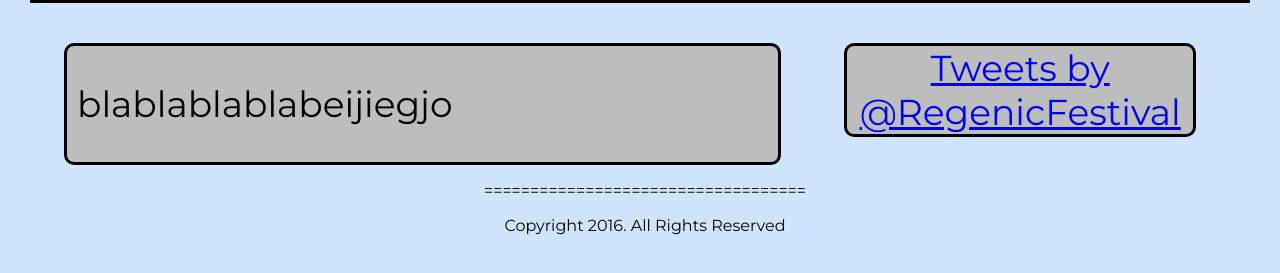
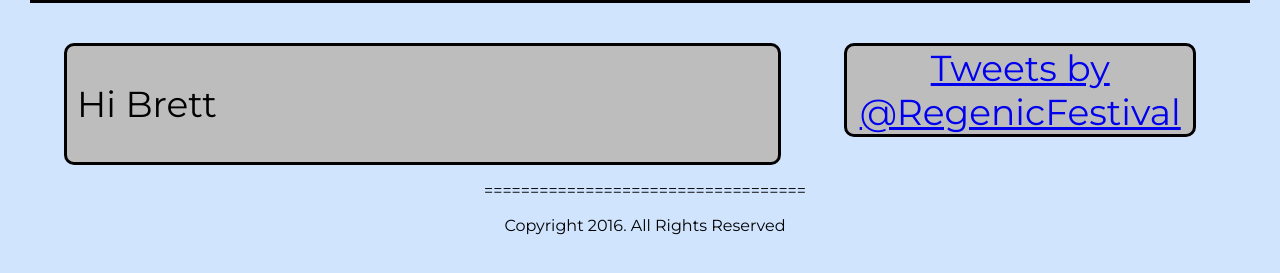
Before and after one commit to Pongii/Regenic, a plain HTML site: page index.html in a window 1280 px wide. Shown: the part 83-356 px from the top of the page. Drawn offline with Linux system fonts and the light colour scheme.

Commit message:
Update index.html

```diff
--- a/index.html
+++ b/index.html
@@ -22,7 +22,7 @@
 		    </div>
 	        <div id="main">
 	        	<div id="left">
-		        	<p>blablablablabeijiegjo</p>
+		        	<p>Hi Brett</p>
 
 
 
@@ -30,7 +30,7 @@
 		        </div>
 		        <div id="right">
 					<a class="twitter-timeline" href="https://twitter.com/RegenicFestival" data-widget-id="616317040446603268">Tweets by @RegenicFestival</a>
-					<script>!function(d,s,id){var js,fjs=d.getElementsByTagName(s)[0],p=/^http:/.test(d.location)?'http':'https';if(!d.getElementById(id)){js=d.createElement(s);js.id=id;js.src=p+"://platform.twitter.com/widgets.js";fjs.parentNode.insertBefore(js,fjs);}}(document,"script","twitter-wjs");</script>
+					<script>!function(d,s,id){var js,fjs=d.getElementsByTagName(s)[0],p=/^http:/.test(d.location)?'http':'https';if(!d.getElementById(id)){js=d.createElement(s);js.id=id;js.src=p+"://platform.twitter.com/widgets.js";fjs.parentNode.insertBefore(js,fjs);	}}(document,"script","twitter-wjs");</script>
 	        </div>
 	        <div id="footer">
 	        	<p>===================================</p>
```
